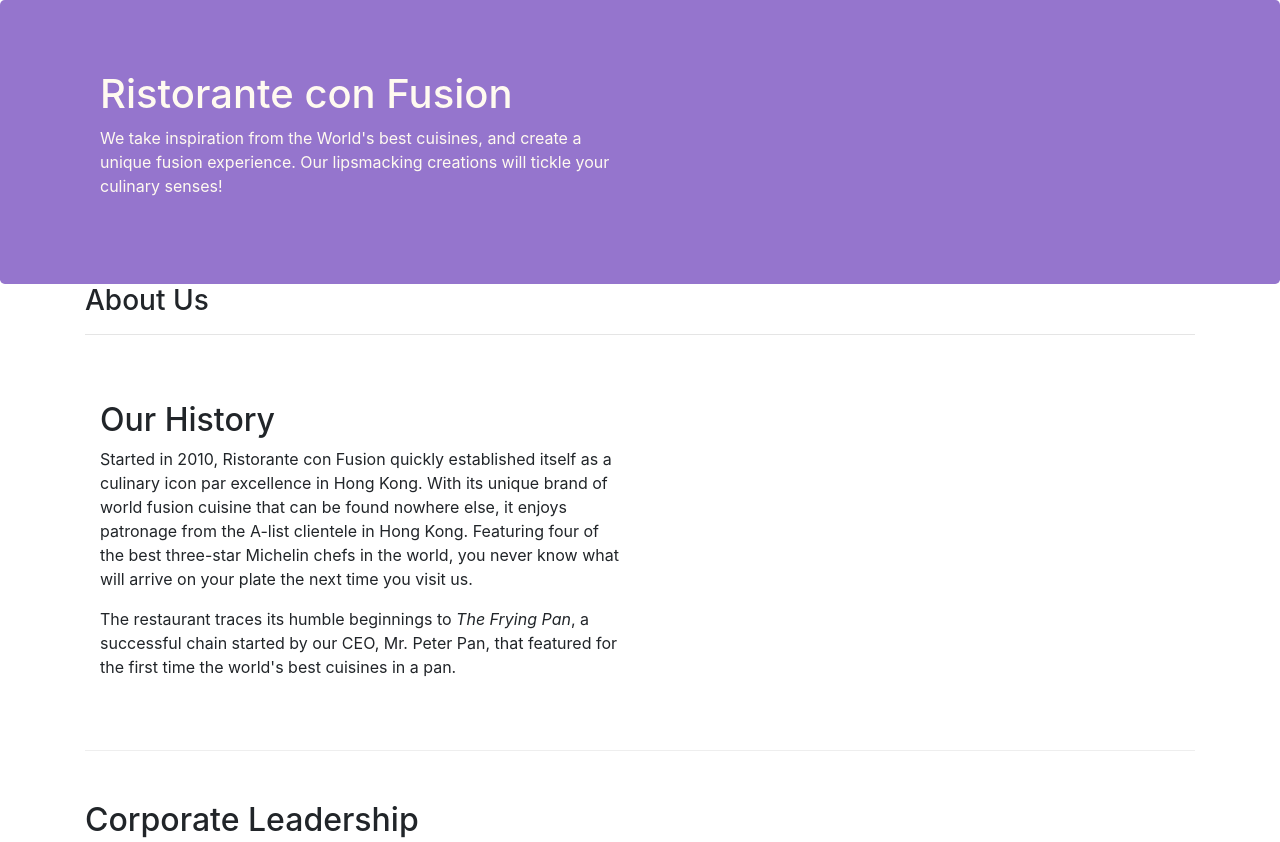
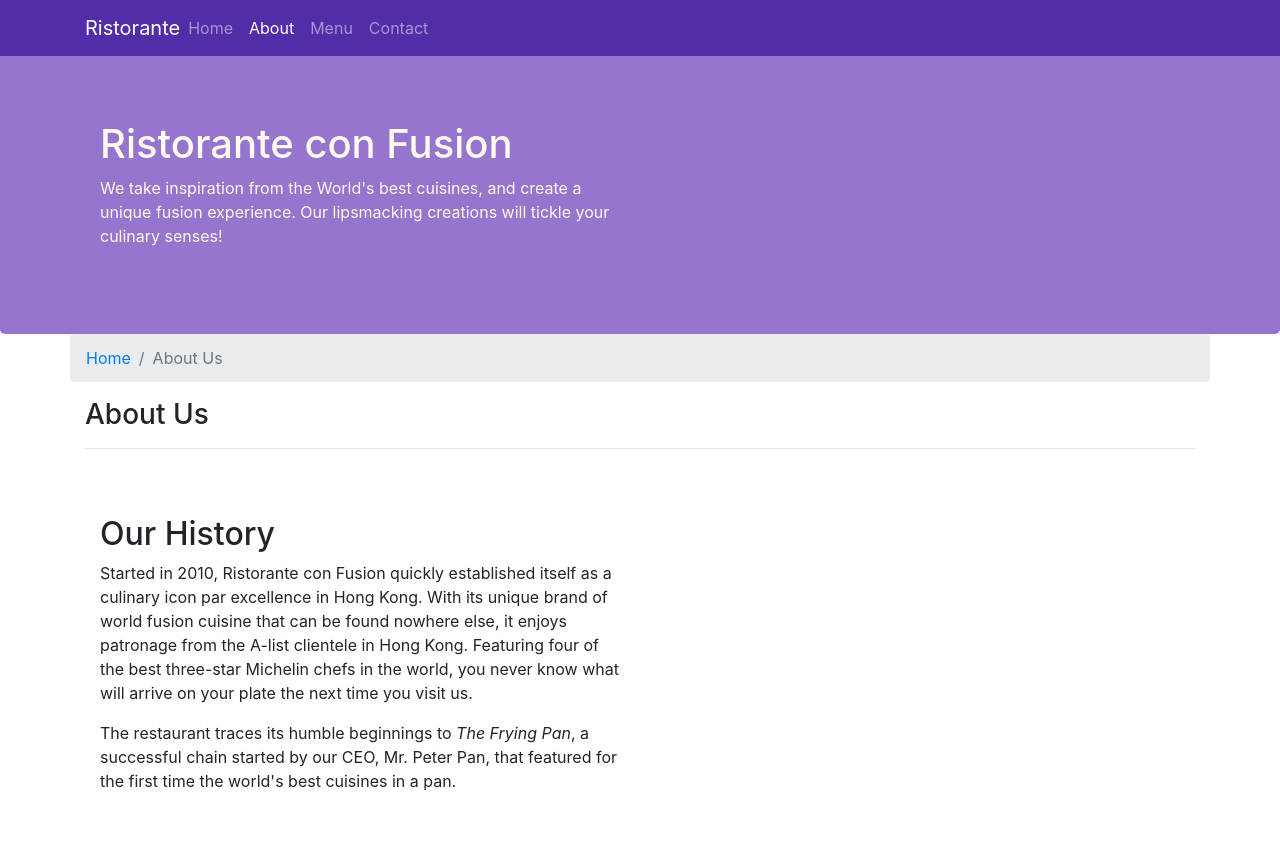
Before and after one commit to leelaprasad48/courseera, a website: page aboutus.html in a window 1280 px wide. Shown: the top 842 px of the page. Drawn offline with nearby package versions, Linux system fonts and the light colour scheme.

Commit message:
Navbar and breadcrumbs

```diff
--- a/aboutus.html
+++ b/aboutus.html
@@ -13,7 +13,30 @@
 </head>
 
 <body>
-
+<nav class="navbar navbar-dark navbar-expand-sm fixed-top">
+    <div class="container">
+        <button class="navbar-toggler" type="button" data-toggle="collapse" data-target="#Navbar">
+            <span class="navbar-toggler-icon"></span>
+        </button>
+        <a class="navbar-brand mr-auto" href="./index.html">Ristorante</a>
+        <div class="collapse navbar-collapse" id="Navbar">
+            <ul class="navbar-nav mr-auto">
+                <li class="nav-item">
+                    <a class="nav-link" href="./index.html">Home</a>
+                </li>
+                <li class="nav-item active">
+                    <a class="nav-link" href="#">About</a>
+                </li>
+                <li class="nav-item">
+                    <a class="nav-link" href="#">Menu</a>
+                </li>
+                <li class="nav-item">
+                    <a class="nav-link" href="#">Contact</a>
+                </li>
+            </ul>
+        </div>
+    </div>
+</nav>
 <header class="jumbotron">
     <div class="container">
         <div class="row row-header">
@@ -29,8 +52,12 @@
 </header>
 
 <div class="container">
-    <div>
-        <div>
+    <div class="row">
+        <ol class="col-12 breadcrumb">
+            <li class="breadcrumb-item"><a href="./index.html">Home</a></li>
+            <li class="breadcrumb-item active">About Us</li>
+        </ol>
+        <div class="col-12">
             <h3>About Us</h3>
             <hr>
         </div>
@@ -98,7 +125,7 @@
             <div class="col-4 offset-1 col-sm-2">
                 <h5>Links</h5>
                 <ul class="list-unstyled">
-                    <li><a href="#">Home</a></li>
+                    <li><a href="./index.html">Home</a></li>
                     <li><a href="#">About</a></li>
                     <li><a href="#">Menu</a></li>
                     <li><a href="#">Contact</a></li>
--- a/css/styles.css
+++ b/css/styles.css
@@ -28,3 +28,12 @@
     margin: 0 auto;
     color: #0f0f0f;
 }
+
+body {
+    padding: 50px 0 0 0;
+    z-index: 0;
+}
+
+.navbar-dark {
+    background-color: #512DA8;
+}
```
Also changed, not shown: index.html (+35 -6 lines).
